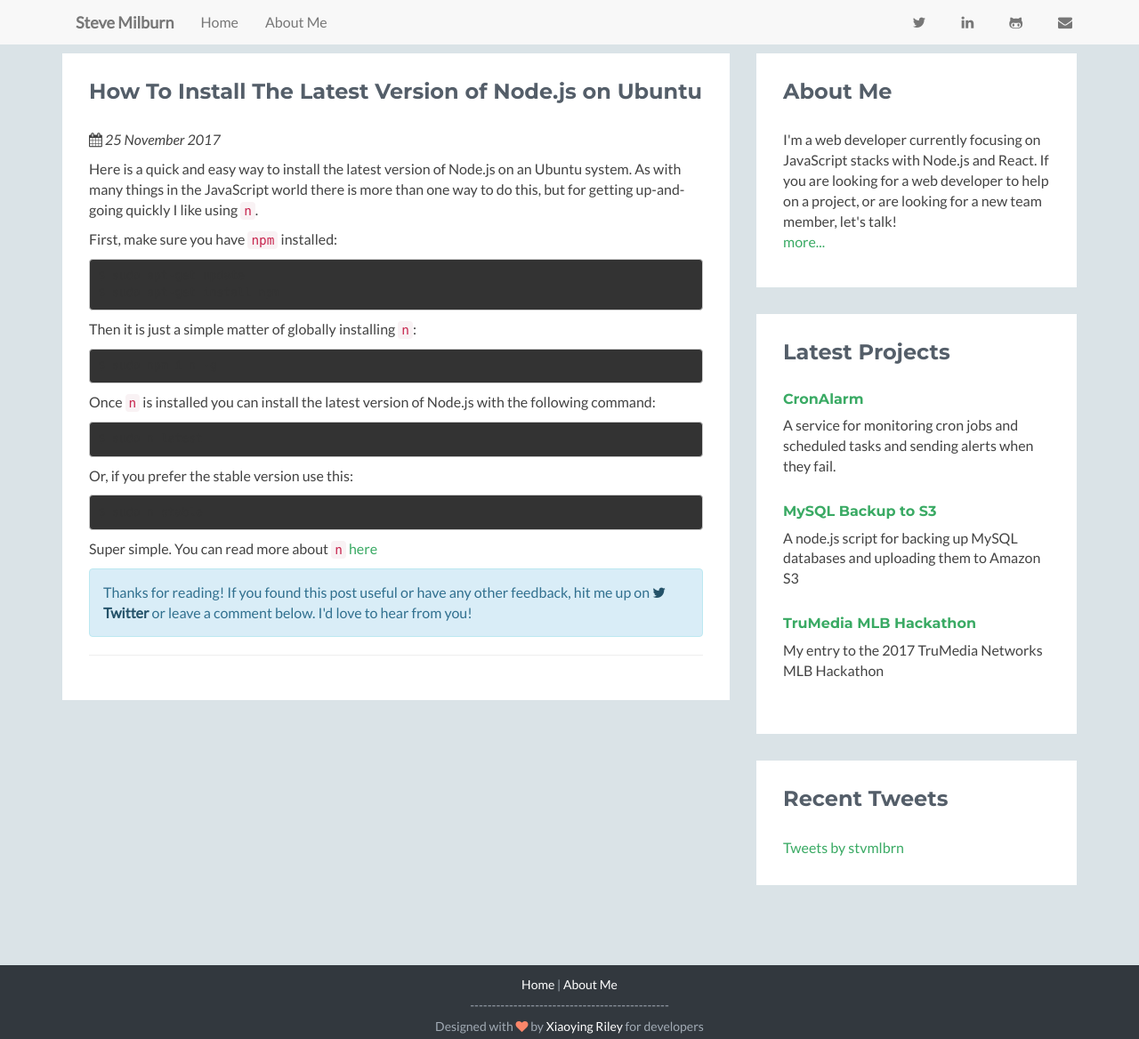
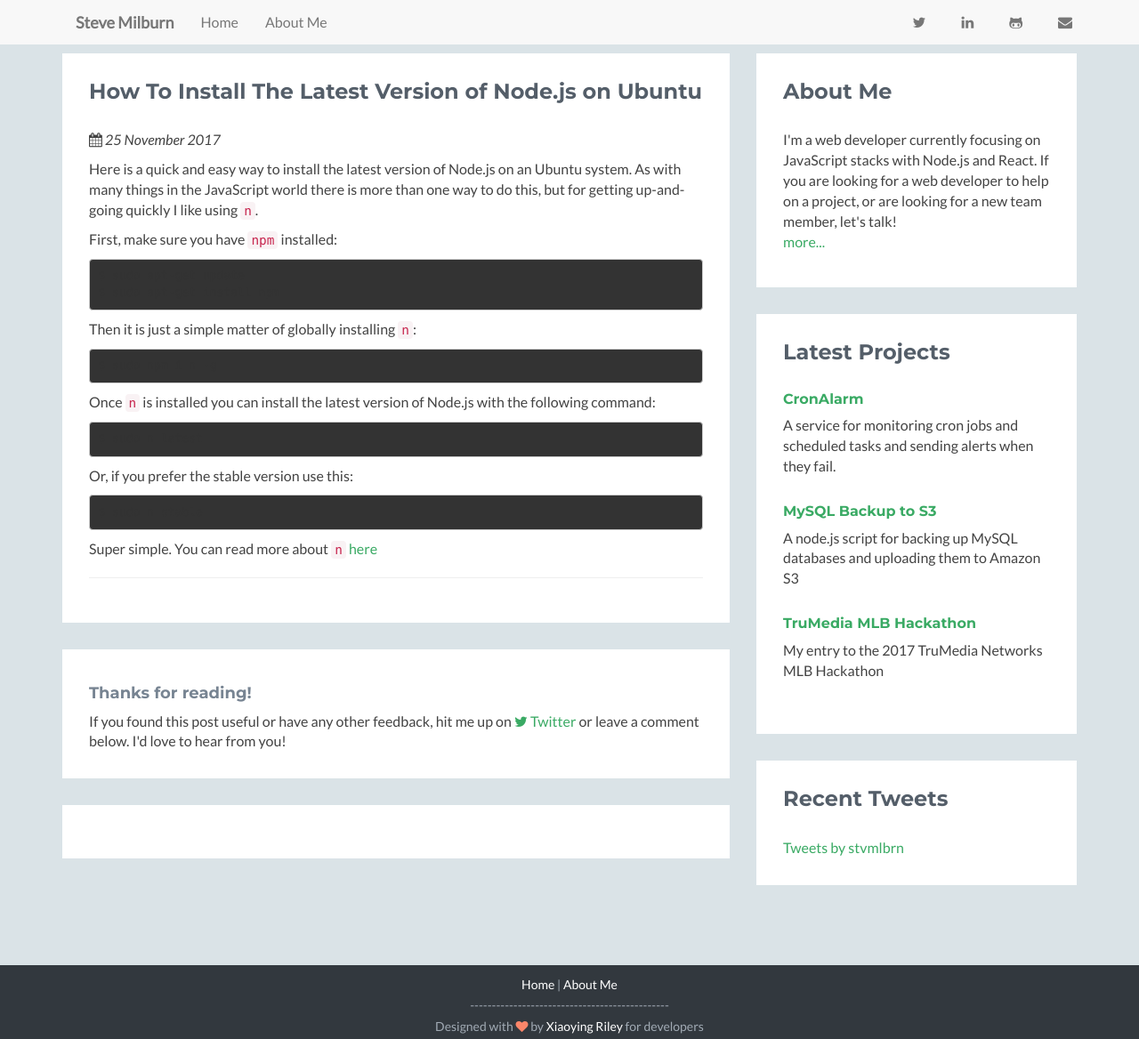
Before and after one commit to stvmlbrn/stvmlbrn.github.io, a Jekyll site: the page built from _posts/2017-11-25-install-latest-node-version-on-ubuntu.md, in a window 1280 px wide and 1168 px high. Shown: the whole window at 89% size. Built offline with Jekyll 4.4.1, drawn with Linux system fonts in a browser that asks for light colours; nearby versions of some CDN libraries; comment, search, counter and statistics services are not loaded.

Commit message:
layout changes

```diff
--- a/_layouts/post.html
+++ b/_layouts/post.html
@@ -73,18 +73,26 @@
                             <em><i class="fa fa-calendar"></i> {{ page.date | date_to_long_string}}</em><br>
                         </p>
                         {{ content }}
+                        <hr/>
+                    </div>
+                </section>
 
-                        <div class="alert alert-info">
-                          Thanks for reading! If you found this post useful or have any other feedback, hit
+                <section class="projects section">
+                  <div class="section-inner">
+                      <h4>Thanks for reading!</h4> If you found this post useful or have any other feedback, hit
                       me up on <a href="https://www.twitter.com/stvmlbrn" class="alert-link" target="_blank"><i class="fa fa-twitter"></i> Twitter</a>
                       or leave a comment below. I'd love to hear from you!
                   </div>
+                </section>
 
-                        <hr/>
                 {% if page.comments %}
+                  <section class="projects section">
+                    <div class="section-inner">
                         <div id="disqus_thread"></div>
+                    </div>
+                  </section>
+
                   <script>
-
                   /**
                   *  RECOMMENDED CONFIGURATION VARIABLES: EDIT AND UNCOMMENT THE SECTION BELOW TO INSERT DYNAMIC VALUES FROM YOUR PLATFORM OR CMS.
                   *  LEARN WHY DEFINING THESE VARIABLES IS IMPORTANT: https://disqus.com/admin/universalcode/#configuration-variables*/
@@ -103,8 +111,6 @@
                   </script>
                   <noscript>Please enable JavaScript to view the <a href="https://disqus.com/?ref_noscript">comments powered by Disqus.</a></noscript>
                 {% endif %}
-                    </div>
-                </section>
             </div>
 
             <div class="secondary col-md-4 col-sm-12 col-xs-12">
```
Also changed, not shown: _drafts/add-sass-support-to-create-react-app.md (added, +6 -0 lines), index.html (+11 -4 lines). Lines whose indentation alone changed are shown as unchanged.
